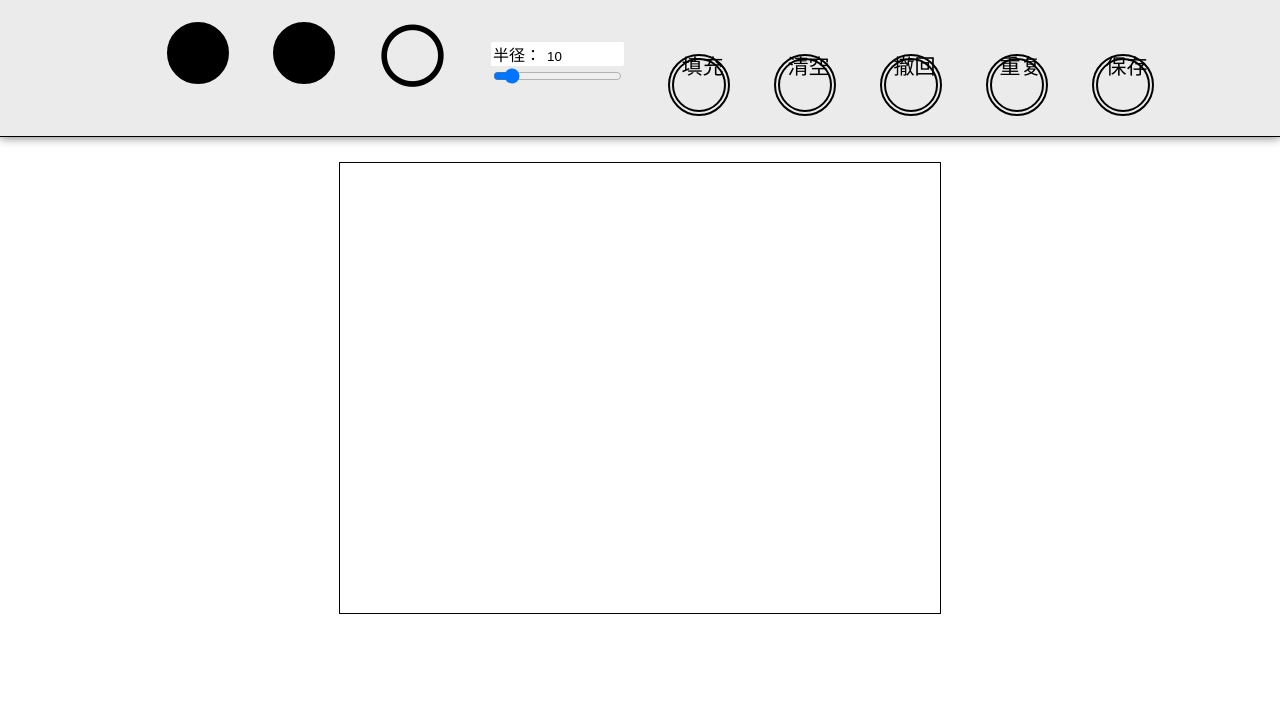
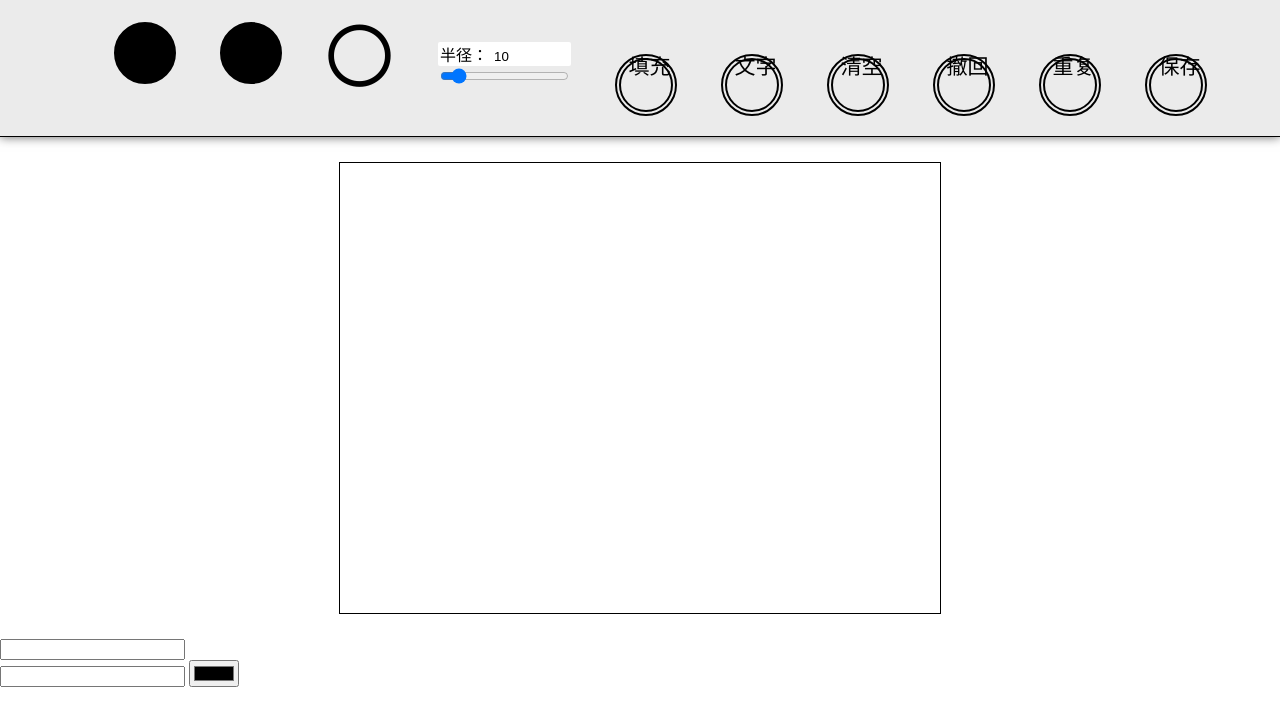
Before and after one commit to QZEming/drawingBoard, a plain HTML site: page index.html in a window 1280 px wide. Drawn offline with Linux system fonts and the light colour scheme; files whose address does not match are found by name.

Commit message:
部分功能提交

```diff
--- a/index.html
+++ b/index.html
@@ -5,7 +5,7 @@
     <meta charset="UTF-8">
     <meta name="viewport" content="width=device-width, initial-scale=1.0">
     <meta http-equiv="X-UA-Compatible" content="ie=edge">
-    <title>ppt maker</title>
+    <title>drawBoard</title>
     <link rel="stylesheet" href="lib/css/style.css">
     <link rel="stylesheet" href="lib/css/index.css">
 </head>
@@ -34,25 +34,48 @@
             </p>
             <input type="range" value="10" id="range">
         </div>
-        <div id="type" value="fill">&nbsp;
+        <div id="type" value="fill" class="circleBtn">&nbsp;
             <span>填充</span>
         </div>
-        <div id="clear">&nbsp;
+        <div id="font" class="circleBtn">&nbsp;
+            <span>文字</span>
+        </div>
+        <div id="clear" class="circleBtn">&nbsp;
             <span>清空</span>
         </div>
-        <div id="reBack">&nbsp;
+        <div id="reBack" class="circleBtn">&nbsp;
             <span>撤回</span>
         </div>
-        <div id="repeat">&nbsp;
+        <div id="repeat" class="circleBtn">&nbsp;
             <span>重复</span>
         </div>
-        <div id="save">&nbsp;
+        <div id="save" class="circleBtn">&nbsp;
             <span>保存</span>
         </div>
     </div>
     <div class="container">
         <canvas id="canvas"></canvas>
     </div>
+
+
+    <div class="insertBlock">
+        <!-- 插入图片的控制块 -->
+        <div class="imgControl">
+            <input type="number" name="alpha">
+        </div>
+        <!-- 插入文字的控制块 -->
+        <div class="fontControl">
+            <input type="number">
+            <input type="color">
+        </div>
+    </div>
+
+    <!-- 历史窗口 -->
+    <div class="historyBlock"></div>
+
+    <input type="text" class="addFont" id="addFont">
+
+
     <script src="lib/js/index.js"></script>
 </body>
 
--- a/lib/less/index.less
+++ b/lib/less/index.less
@@ -65,7 +65,7 @@ ul {
 
 @doubleBorder:6px double @borderColor;
 
-#type,#clear,#reBack, #repeat,#save{
+.circleBtn{
     display: inline-block;
     width: 50px;
     height: 50px;
@@ -109,3 +109,14 @@ ul {
     margin: 25px auto;
     border: 1px solid @borderColor;
 }
+
+.addFont{
+    display: none;
+    position: absolute;
+    border: none;
+    outline: none;
+}
+
+.insertBlock{
+
+}
```
Also changed, not shown: lib/css/index.css.
